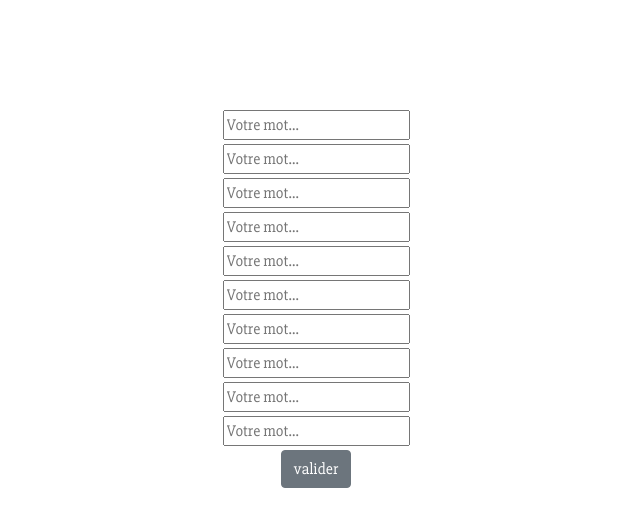
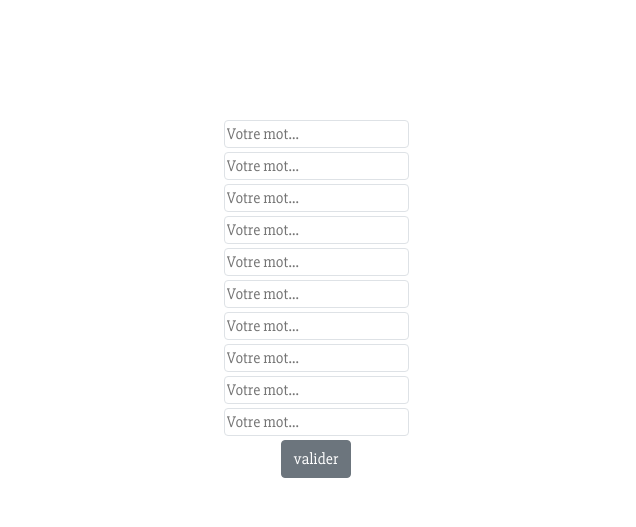
Before and after one commit to rplip/tumesip, a website: page index.html in a window 1280 px wide. Both pictures are taken after typing "Sample" into the empty fields and a click on the input "valider". Shown: the part 125-652 px from the top of the page, 644-1280 px from the left. Drawn offline with nearby package versions, Linux system fonts and the light colour scheme; no server answers.

Commit message:
Modification prod / local

```diff
--- a/app.js
+++ b/app.js
@@ -64,5 +64,5 @@ io.sockets.on('connection', function (socket, pseudo) {
 
 });
 
-//server.listen(80); //Prod
-server.listen(8080); // Local
+server.listen(80); //Prod
+//server.listen(8080); // Local
--- a/index.html
+++ b/index.html
@@ -41,7 +41,7 @@
                             <form action="/" method="post" class="container" id="form_pseudo">
                                 <div class="row">
                                     <div class="col-sm mb-2">
-                                        <input type="text" name="pseudo" id="pseudo" placeholder="Votre pseudo..." required />
+                                        <input class="rounded-pill border" type="text" name="pseudo" id="pseudo" placeholder="Votre pseudo..." required />
                                     </div>
                                 </div>
                                 <div class="row">
@@ -56,34 +56,34 @@
                         <form action="/" method="post" class="container" id="form_addword">
                             <div class="row">
                                 <div class="col-sm-12 mb-1">
-                                    <input type="text" name="word1" id="word1" placeholder="Votre mot..." required autofocus/>
+                                    <input class="rounded border" type="text" name="word1" id="word1" placeholder="Votre mot..." required autofocus/>
                                 </div>
                                 <div class="col-sm-12 mb-1">
-                                    <input type="text" name="word2" id="word2" placeholder="Votre mot..." required />
+                                    <input class="rounded border" type="text" name="word2" id="word2" placeholder="Votre mot..." required />
                                 </div>
                                 <div class="col-sm-12 mb-1">
-                                    <input type="text" name="word3" id="word3" placeholder="Votre mot..." required />
+                                    <input class="rounded border" type="text" name="word3" id="word3" placeholder="Votre mot..." required />
                                 </div>
                                 <div class="col-sm-12 mb-1">
-                                    <input type="text" name="word4" id="word4" placeholder="Votre mot..." required />
+                                    <input class="rounded border" type="text" name="word4" id="word4" placeholder="Votre mot..." required />
                                 </div>
                                 <div class="col-sm-12 mb-1">
-                                    <input type="text" name="word5" id="word5" placeholder="Votre mot..." required />
+                                    <input class="rounded border" type="text" name="word5" id="word5" placeholder="Votre mot..." required />
                                 </div>
                                 <div class="col-sm-12 mb-1">
-                                    <input type="text" name="word6" id="word6" placeholder="Votre mot..." required />
+                                    <input class="rounded border" type="text" name="word6" id="word6" placeholder="Votre mot..." required />
                                 </div>
                                 <div class="col-sm-12 mb-1">
-                                    <input type="text" name="word7" id="word7" placeholder="Votre mot..." required />
+                                    <input class="rounded border" type="text" name="word7" id="word7" placeholder="Votre mot..." required />
                                 </div>
                                 <div class="col-sm-12 mb-1">
-                                    <input type="text" name="word8" id="word8" placeholder="Votre mot..." required />
+                                    <input class="rounded border" type="text" name="word8" id="word8" placeholder="Votre mot..." required />
                                 </div>
                                 <div class="col-sm-12 mb-1">
-                                    <input type="text" name="word9" id="word9" placeholder="Votre mot..." required />
+                                    <input class="rounded border" type="text" name="word9" id="word9" placeholder="Votre mot..." required />
                                 </div>
                                 <div class="col-sm-12 mb-1">
-                                    <input type="text" name="word10" id="word10" placeholder="Votre mot..." required />
+                                    <input class="rounded border" type="text" name="word10" id="word10" placeholder="Votre mot..." required />
                                 </div>
                             </div>
                             <div class="row">
@@ -197,8 +197,8 @@
 
 
         // Connexion à socket.io
-        //var socket = io.connect('http://tumesip.ddns.net/'); //Prod
-        var socket = io.connect('http://localhost:8080/'); //local
+        var socket = io.connect('http://tumesip.ddns.net/'); //Prod
+        //var socket = io.connect('http://localhost:8080/'); //local
 
         let formpseudo = document.getElementById("form_pseudo");
         let formword = document.getElementById("form_addword");
```
